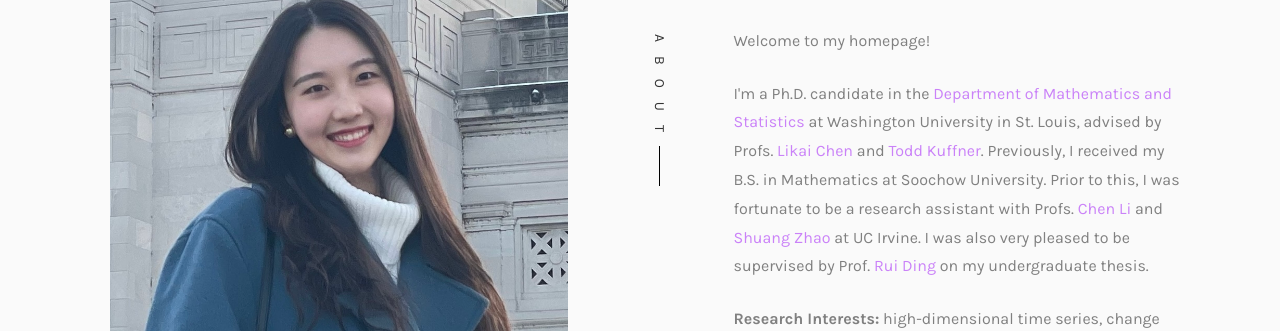
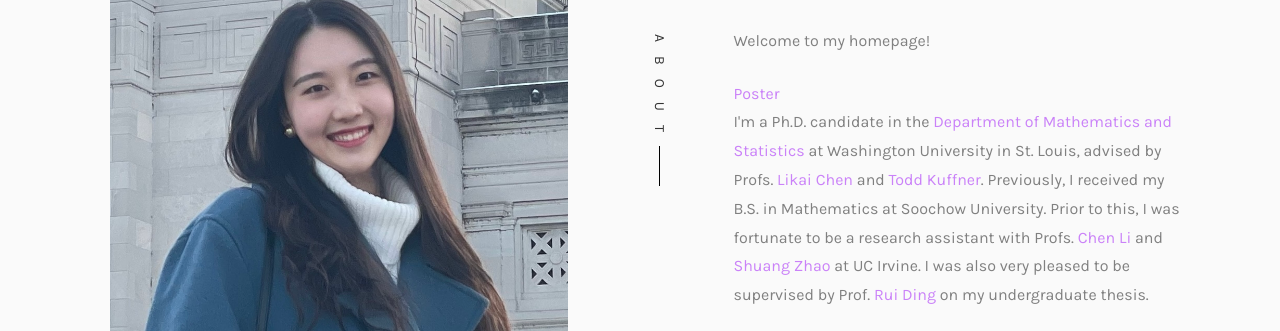
Before and after one commit to jiaqili97/jiaqili97.github.io, a plain HTML site: page index.html in a window 1280 px wide. Shown: the part 334-665 px from the top of the page. Drawn offline with nearby package versions, Linux system fonts and the light colour scheme; files whose address does not match are found by name; a web font is replaced by a local one.

Commit message:
Update index.html

```diff
--- a/index.html
+++ b/index.html
@@ -109,6 +109,7 @@
 									<h2 class="heading">About</h2>
 								</div>
 								<p> Welcome to my homepage!</p>
+								<a href="/attach_files/Poster_OHBM_20220629_JL.docx" download="download">Poster</a>
 								<p>I'm a Ph.D. candidate in the <a href="https://math.wustl.edu/">Department of Mathematics and Statistics</a> at Washington University in St. Louis, advised by Profs. <a href="https://www.math.wustl.edu/~likai/">Likai Chen</a> and <a href="https://www.math.wustl.edu/~kuffner/">Todd Kuffner</a>. Previously, I received my B.S. in Mathematics at Soochow University. Prior to this, I was fortunate to be a research assistant with Profs. <a href="https://chenli.ics.uci.edu/">Chen Li</a> and <a href="https://shuangz.com/">Shuang Zhao</a> at UC Irvine. I was also very pleased to be supervised by Prof. <a href="http://math.suda.edu.cn/40/ce/c18193a409806/page.htm">Rui Ding</a> on my undergraduate thesis.<br>
 								<p><b>Research Interests:</b> high-dimensional time series, change points, statistical learning, neuroimaging, brain connectivity</p>
   								<p><b>Email:</b> lijiaqi at wustl dot edu <a class="colorlib-social-icons" href="https://twitter.com/Jiaqi97Li"><i class="icon-twitter3"></i></a><br>
```
